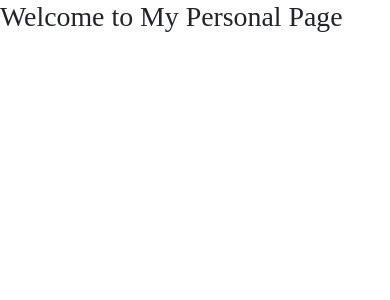
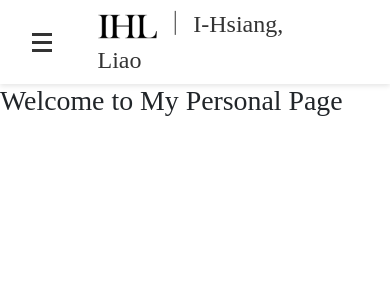
Before and after one commit to yixiang-liao/personal_page, a React (Vite) app: page / in a window 390 px wide. Shown: the top 300 px of the page. Built offline with nearby package versions, Linux system fonts and the light colour scheme.

Commit message:
first commit

```diff
--- a/src/App.jsx
+++ b/src/App.jsx
@@ -2,11 +2,14 @@ import React , { useState } from "react";
 import "./styles/style.css";
 import AppRoutes from "./routes/index";
 import 'bootstrap/dist/css/bootstrap.min.css';
+import Navbar from "./components/Navbar";
 
 
 function App() {
   return (
     <div className="app">
+      <Navbar />
+      {/* Main content area */}
       <AppRoutes />
     </div>
   );
--- /dev/null
+++ b/src/components/Navbar.jsx
@@ -0,0 +1,27 @@
+import React, { useState } from 'react';
+import { Link } from 'react-router-dom';
+
+const Navbar = () => {
+  const [isOpen, setIsOpen] = useState(false);
+
+  return (
+    <nav className="navbar">
+      <div className="logo">
+        <Link to="/"><img src='./logo_工作區域 1.png' /> ｜ I-Hsiang, Liao</Link>
+      </div>
+      <div className="menu-icon" onClick={() => setIsOpen(!isOpen)}>
+        <div className={`bar ${isOpen ? 'open' : ''}`}></div>
+        <div className={`bar ${isOpen ? 'open' : ''}`}></div>
+        <div className={`bar ${isOpen ? 'open' : ''}`}></div>
+      </div>
+      <ul className={`nav-links ${isOpen ? 'active' : ''}`}>
+        <li><Link to="/">Home</Link></li>
+        <li><Link to="/about">About</Link></li>
+        <li><Link to="/projects">Projects</Link></li>
+        <li><Link to="/contact">Contact</Link></li>
+      </ul>
+    </nav>
+  );
+};
+
+export default Navbar;
--- /dev/null
+++ b/src/layouts/Home.jsx
@@ -0,0 +1,11 @@
+import React from 'react'
+
+const Home = () => {
+  return (
+    <div className="home" id='home'>
+      <h1>Welcome to My Personal Page</h1>
+    </div>
+  )
+}
+
+export default Home
--- a/src/pages/HomePage.jsx
+++ b/src/pages/HomePage.jsx
@@ -1,9 +1,10 @@
 import React from 'react'
+import Home from '../layouts/Home'
 
 const HomePage = () => {
   return (
     <div>
-      <h1>Welcome to My Personal Page</h1>
+        <Home />
     </div>
   )
 }
--- /dev/null
+++ b/src/styles/components/_Navbar.scss
@@ -0,0 +1,102 @@
+.navbar {
+  display: flex !important;
+  justify-content: space-between !important;
+  align-items: center !important;
+  padding: 2rem 20rem !important;
+  background-color: white;
+  box-shadow: 0 2px 5px rgba(0, 0, 0, 0.1);
+  position: relative;
+  height: 10vh;
+  width: 100%;
+  @media (max-width: 768px){
+    padding: 1rem 2rem !important;
+  }
+
+  .logo {
+    font-size: 1.5rem;
+    // font-weight: bold;
+    display: flex;
+    align-items: center;
+    a {
+      text-decoration: none;
+      color: #333;
+    }
+    img {
+      height: 25px;
+    }
+  }
+
+  .menu-icon {
+    display: none;
+    cursor: pointer;
+    flex-direction: column;
+    gap: 5px;
+
+    .bar {
+      width: 20px;
+      height: 3px;
+      background-color: #333;
+      transition: all 0.3s ease;
+    }
+
+    .bar.open:nth-child(1) {
+      transform: rotate(45deg) translate(5px, 5px);
+    }
+    .bar.open:nth-child(2) {
+      opacity: 0;
+    }
+    .bar.open:nth-child(3) {
+      transform: rotate(-45deg) translate(5px, -5px);
+    }
+  }
+
+  .nav-links {
+    list-style: none;
+    display: flex;
+    gap: 1.5rem;
+    margin: 0 !important;
+    font-size: 1.3rem;
+
+    li a {
+      text-decoration: none;
+      color: #333;
+      font-weight: 500;
+
+      &:hover {
+        color: #007bff;
+      }
+    }
+  }
+
+  // 手機版收合選單
+  @media (max-width: 768px) {
+    .navbar {
+      padding: 1rem 2rem !important;
+    }
+    .logo {
+      position: absolute;
+      left: 50%;
+      transform: translateX(-50%);
+    }
+    .menu-icon {
+      display: flex;
+    }
+
+    .nav-links {
+      position: absolute;
+      top: 60px;
+      left: 0;
+      right: 0;
+      background-color: white;
+      flex-direction: column;
+      align-items: center;
+      gap: 1rem;
+      padding: 1rem 0;
+      display: none;
+
+      &.active {
+        display: flex;
+      }
+    }
+  }
+}
--- /dev/null
+++ b/src/styles/layouts/_home.scss
@@ -0,0 +1,4 @@
+.home{
+    height: 90vh;
+    // background-color: black;
+}
--- a/src/styles/style.css
+++ b/src/styles/style.css
@@ -1,3 +1,100 @@
 * {
   font-family: "Times New Roman", Times, serif;
+}
+
+.navbar {
+  display: flex !important;
+  justify-content: space-between !important;
+  align-items: center !important;
+  padding: 2rem 20rem !important;
+  background-color: white;
+  box-shadow: 0 2px 5px rgba(0, 0, 0, 0.1);
+  position: relative;
+  height: 10vh;
+  width: 100%;
+}
+@media (max-width: 768px) {
+  .navbar {
+    padding: 1rem 2rem !important;
+  }
+}
+.navbar .logo {
+  font-size: 1.5rem;
+  display: flex;
+  align-items: center;
+}
+.navbar .logo a {
+  text-decoration: none;
+  color: #333;
+}
+.navbar .logo img {
+  height: 25px;
+}
+.navbar .menu-icon {
+  display: none;
+  cursor: pointer;
+  flex-direction: column;
+  gap: 5px;
+}
+.navbar .menu-icon .bar {
+  width: 20px;
+  height: 3px;
+  background-color: #333;
+  transition: all 0.3s ease;
+}
+.navbar .menu-icon .bar.open:nth-child(1) {
+  transform: rotate(45deg) translate(5px, 5px);
+}
+.navbar .menu-icon .bar.open:nth-child(2) {
+  opacity: 0;
+}
+.navbar .menu-icon .bar.open:nth-child(3) {
+  transform: rotate(-45deg) translate(5px, -5px);
+}
+.navbar .nav-links {
+  list-style: none;
+  display: flex;
+  gap: 1.5rem;
+  margin: 0 !important;
+  font-size: 1.3rem;
+}
+.navbar .nav-links li a {
+  text-decoration: none;
+  color: #333;
+  font-weight: 500;
+}
+.navbar .nav-links li a:hover {
+  color: #007bff;
+}
+@media (max-width: 768px) {
+  .navbar .navbar {
+    padding: 1rem 2rem !important;
+  }
+  .navbar .logo {
+    position: absolute;
+    left: 50%;
+    transform: translateX(-50%);
+  }
+  .navbar .menu-icon {
+    display: flex;
+  }
+  .navbar .nav-links {
+    position: absolute;
+    top: 60px;
+    left: 0;
+    right: 0;
+    background-color: white;
+    flex-direction: column;
+    align-items: center;
+    gap: 1rem;
+    padding: 1rem 0;
+    display: none;
+  }
+  .navbar .nav-links.active {
+    display: flex;
+  }
+}
+
+.home {
+  height: 90vh;
 }/*# sourceMappingURL=style.css.map */
--- a/src/styles/style.scss
+++ b/src/styles/style.scss
@@ -1,3 +1,6 @@
 *{
     font-family: 'Times New Roman', Times, serif;
-}
+};
+
+@import './components/Navbar.scss';
+@import './layouts/home';
```
Also changed, not shown: public/logo_工作區域 1.png (added), 1 other file (tests, documents, lock files or other folders).
